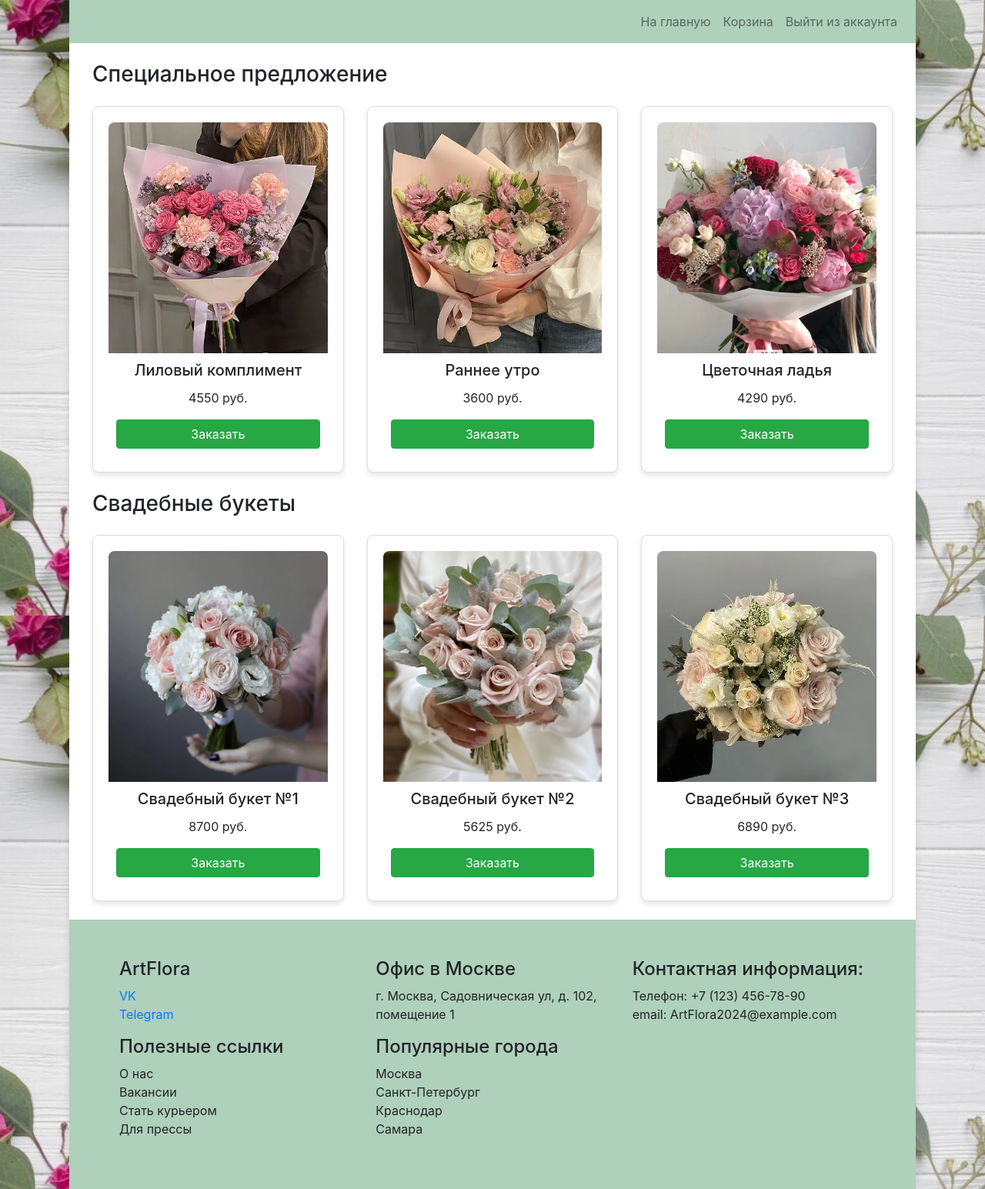
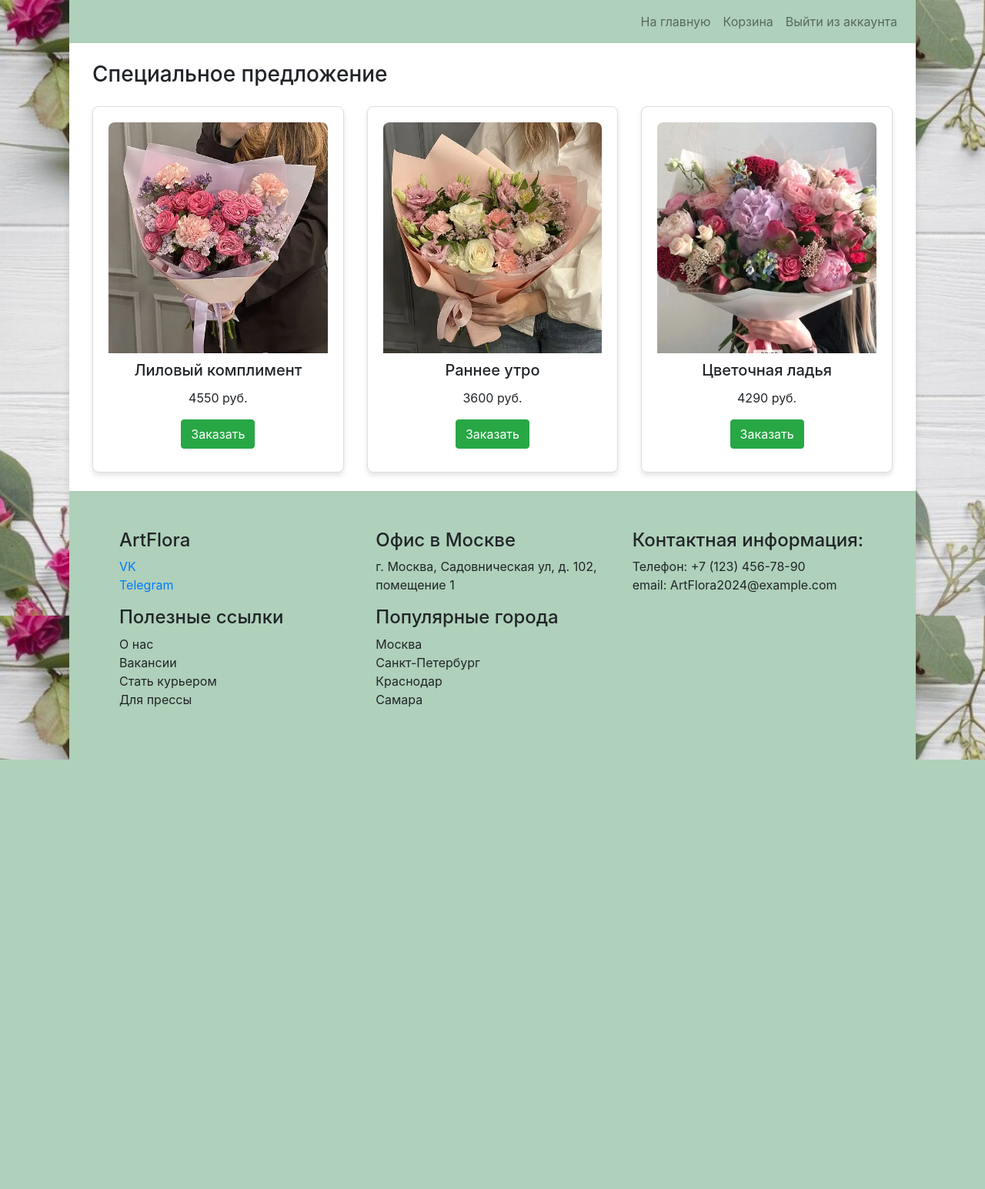
Before and after one commit to maxpanev/Final-project2, a Django app: page /home/ in a window 1280 px wide. Shown: the whole page at 77% size. After the commit the page ends 987 px from the top, so only its background shows below. Run offline with Django 5.2, Linux system fonts and the light colour scheme; some libraries are stand-ins or nearby versions.

Commit message:
add new code in home.html

```diff
--- a/myproject/myapp/templates/home.html
+++ b/myproject/myapp/templates/home.html
@@ -18,8 +18,11 @@
                 </div>
                 <div class="card-body d-flex flex-column justify-content-center">
                     <h5 class="card-title">Лиловый комплимент</h5>
-                    <p class="card-text" data-price="4550">4550 руб.</p>
-                    <a href="{% url 'add_to_basket' product_id=1 %}" class="btn btn-success">Заказать</a>
+                    <p class="card-text">4550 руб.</p>
+                    <form method="post" action="{% url 'add_to_basket' product_id=1 %}">
+                        {% csrf_token %}
+                        <button type="submit" class="btn btn-success">Заказать</button>
+                    </form>
                 </div>
             </div>
         </div>
@@ -31,8 +34,11 @@
                 </div>
                 <div class="card-body d-flex flex-column justify-content-center">
                     <h5 class="card-title">Раннее утро</h5>
-                    <p class="card-text" data-price="3600">3600 руб.</p>
-                    <a href="#" class="btn btn-success" onclick="addToBasket('Раннее утро', 3600, '{% static 'img/image2.jpg' %}')">Заказать</a>
+                    <p class="card-text">3600 руб.</p>
+                    <form method="post" action="{% url 'add_to_basket' product_id=2 %}">
+                        {% csrf_token %}
+                        <button type="submit" class="btn btn-success">Заказать</button>
+                    </form>
                 </div>
             </div>
         </div>
@@ -44,80 +50,14 @@
                 </div>
                 <div class="card-body d-flex flex-column justify-content-center">
                     <h5 class="card-title">Цветочная ладья</h5>
-                    <p class="card-text" data-price="4290">4290 руб.</p>
-                    <a href="#" class="btn btn-success" onclick="addToBasket('Цветочная ладья', 4290, '{% static 'img/image3.jpg' %}')">Заказать</a>
-                </div>
-            </div>
-        </div>
-    </div>
-    <!-- Заголовок для второй группы карточек -->
-    <h3 class="text-left mb-4">Свадебные букеты</h3>
-    <div class="row">
-        <!-- Четвертая карточка -->
-        <div class="col-md-4 mb-4">
-            <div class="card h-100 text-center">
-                <div class="card-img-wrapper">
-                    <img class="card-img-top mx-auto" src="{% static 'img/image4.jpg' %}" alt="Card image cap">
-                </div>
-                <div class="card-body d-flex flex-column justify-content-center">
-                    <h5 class="card-title">Свадебный букет №1</h5>
-                    <p class="card-text" data-price="8700">8700 руб.</p>
-                    <a href="#" class="btn btn-success" onclick="addToBasket('Свадебный букет №1', 8700, '{% static 'img/image4.jpg' %}')">Заказать</a>
-                </div>
-            </div>
-        </div>
-        <!-- Пятая карточка -->
-        <div class="col-md-4 mb-4">
-            <div class="card h-100 text-center">
-                <div class="card-img-wrapper">
-                    <img class="card-img-top mx-auto" src="{% static 'img/image5.jpg' %}" alt="Card image cap">
-                </div>
-                <div class="card-body d-flex flex-column justify-content-center">
-                    <h5 class="card-title">Свадебный букет №2</h5>
-                    <p class="card-text" data-price="5625">5625 руб.</p>
-                    <a href="#" class="btn btn-success" onclick="addToBasket('Свадебный букет №2', 5625, '{% static 'img/image5.jpg' %}')">Заказать</a>
-                </div>
-            </div>
-        </div>
-        <!-- Шестая карточка -->
-        <div class="col-md-4 mb-4">
-            <div class="card h-100 text-center">
-                <div class="card-img-wrapper">
-                    <img class="card-img-top mx-auto" src="{% static 'img/image6.jpg' %}" alt="Card image cap">
-                </div>
-                <div class="card-body d-flex flex-column justify-content-center">
-                    <h5 class="card-title">Свадебный букет №3</h5>
-                    <p class="card-text" data-price="6890">6890 руб.</p>
-                    <a href="#" class="btn btn-success" onclick="addToBasket('Свадебный букет №3', 6890, '{% static 'img/image6.jpg' %}')">Заказать</a>
+                    <p class="card-text">4290 руб.</p>
+                    <form method="post" action="{% url 'add_to_basket' product_id=3 %}">
+                        {% csrf_token %}
+                        <button type="submit" class="btn btn-success">Заказать</button>
+                    </form>
                 </div>
             </div>
         </div>
     </div>
 </div>
-
-<!-- Уведомление -->
-<div id="notification" style="display: none; position: fixed; top: 10px; right: 10px; background-color: #333; color: #fff; padding: 10px; border-radius: 5px; z-index: 1000;">
-    <span id="notification-message"></span>
-</div>
-
-<script>
-    function showNotification(message) {
-        const notification = document.getElementById('notification');
-        const notificationMessage = document.getElementById('notification-message');
-
-        notificationMessage.textContent = message;
-        notification.style.display = 'block';
-
-        setTimeout(() => {
-            notification.style.display = 'none';
-        }, 2000);
-    }
-
-    function addToBasket(name, price, image) {
-        let basket = JSON.parse(localStorage.getItem('basket') || '[]');
-        basket.push({ name, price, image });
-        localStorage.setItem('basket', JSON.stringify(basket));
-        showNotification(name + ' добавлен в корзину.');
-    }
-</script>
 {% endblock %}
--- a/myproject/myapp/urls.py
+++ b/myproject/myapp/urls.py
@@ -8,6 +8,6 @@ urlpatterns = [
     path('layoute', views.layoute, name='layoute'),
     path('home/', views.home, name='home'),
     path('basket/', views.basket, name='basket'),
-    path('add-to-basket/<int:product_id>/', views.add_to_basket, name='add_to_basket'),
+    path('add_to_basket/<int:product_id>/', views.add_to_basket, name='add_to_basket'),
     path('basket/remove/<int:item_id>/', views.remove_from_basket, name='remove_from_basket'),
 ]
```
